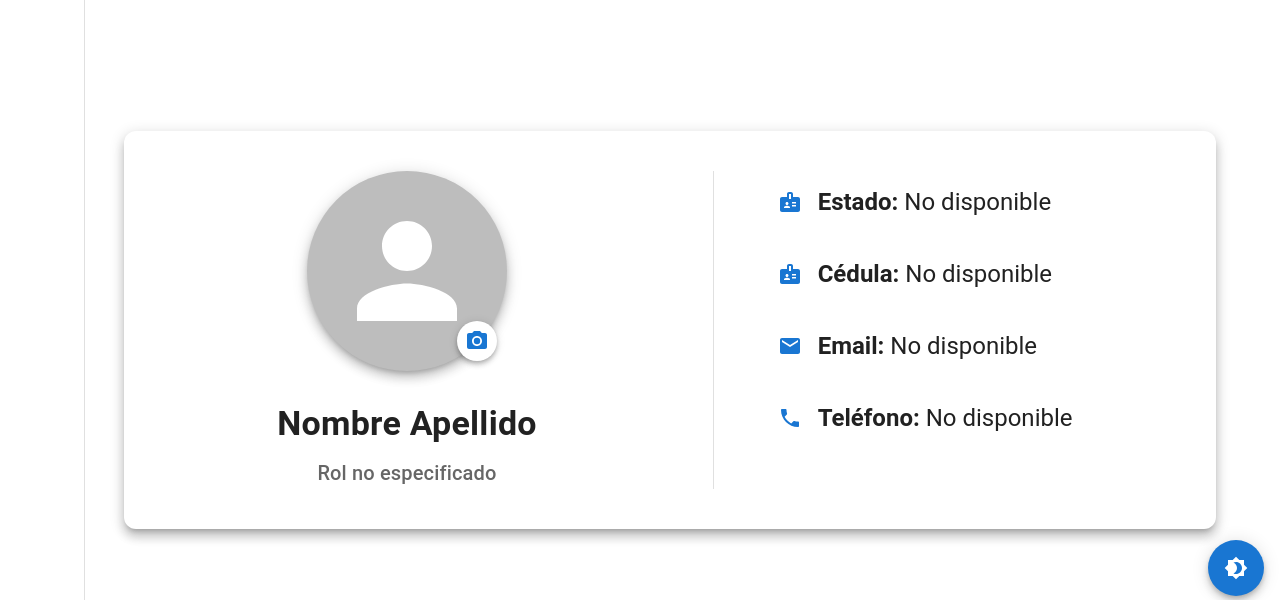
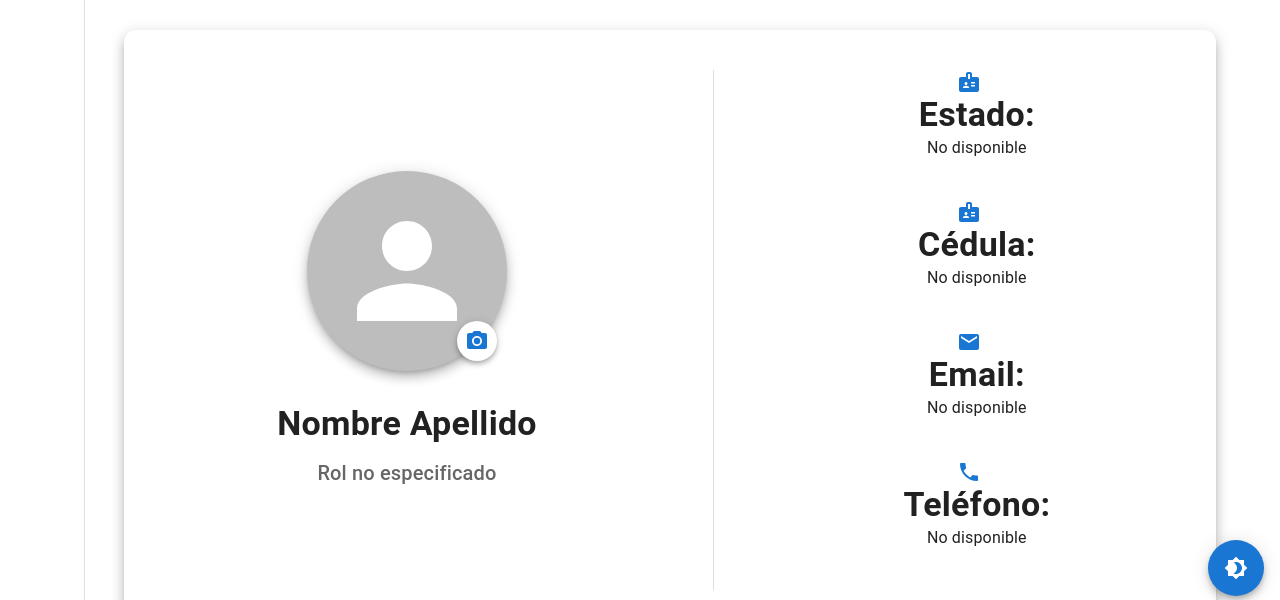
Before and after one commit to CourantLuna/gefardo-client, a React (Create React App) app: page /gefardo/ver-perfil in a window 1280 px wide. Shown: the part 188-788 px from the top of the page. Built offline with nearby package versions, Linux system fonts and the light colour scheme; no server answers; sample sign-in values are in the browser's storage.

Commit message:
Arreglos a la vista del perfil del usuario

```diff
--- a/src/pages/VerPerfil.js
+++ b/src/pages/VerPerfil.js
@@ -69,7 +69,7 @@ const VerPerfil = () => {
         }}
       >
         <Grid container spacing={5}>
-          <Grid item xs={12} md={6} display="flex" flexDirection="column" alignItems="center">
+          <Grid item xs={12} md={6} display="flex" flexDirection="column" alignItems="center" justifyContent={"center"}>
             <Box sx={{ position: "relative", display: "inline-block", mb: 4 }}>
               <Avatar
                 alt={userInfo.Nombre}
@@ -107,32 +107,44 @@ const VerPerfil = () => {
             <Divider orientation="vertical" flexItem sx={{ height: '100%' }} />
           </Grid>
 
-          <Grid item xs={12} md={5} display="flex" flexDirection="column" alignItems="flex-start" justifyContent="center">
-            <Box display="flex" alignItems="center" mb={5}>
+          <Grid item xs={12} md={5} display="flex" flexDirection="column" alignItems="center" justifyContent="center">
+            <Box display="flex" flexDirection="column" alignItems="center" mb={5}>
               <BadgeIcon color="primary" sx={{ mr: 2 }} />
-              <Typography variant="h5">
-                <strong>Estado:</strong> {userInfo.Estado || "No disponible"}
+              <Typography variant="h4" align="center">
+                <strong>Estado:</strong>
+              </Typography>
+              <Typography variant="body1" align="center">
+                {userInfo.Estado || "No disponible"}
               </Typography>
             </Box>
 
-            <Box display="flex" alignItems="center" mb={5}>
+            <Box display="flex" flexDirection="column" alignItems="center" mb={5}>
               <BadgeIcon color="primary" sx={{ mr: 2 }} />
-              <Typography variant="h5">
-                <strong>Cédula:</strong> {userInfo.Cedula || "No disponible"}
+              <Typography variant="h4" align="center">
+                <strong>Cédula:</strong>
+              </Typography>
+              <Typography variant="body1" align="center">
+                {userInfo.Cedula || "No disponible"}
               </Typography>
             </Box>
 
-            <Box display="flex" alignItems="center" mb={5}>
+            <Box display="flex" flexDirection="column" alignItems="center" mb={5}>
               <EmailIcon color="primary" sx={{ mr: 2 }} />
-              <Typography variant="h5">
-                <strong>Email:</strong> {userInfo.Correo_Electronico || "No disponible"}
+              <Typography variant="h4" align="center">
+                <strong>Email:</strong>
+              </Typography>
+              <Typography variant="body1" align="center">
+                {userInfo.Correo_Electronico || "No disponible"}
               </Typography>
             </Box>
 
-            <Box display="flex" alignItems="center" mb={5}>
+            <Box display="flex" flexDirection="column" alignItems="center" mb={5}>
               <PhoneIcon color="primary" sx={{ mr: 2 }} />
-              <Typography variant="h5">
-                <strong>Teléfono:</strong> {userInfo.Telefono || "No disponible"}
+              <Typography variant="h4" align="center">
+                <strong>Teléfono:</strong>
+              </Typography>
+              <Typography variant="body1" align="center">
+                {userInfo.Telefono || "No disponible"}
               </Typography>
             </Box>
           </Grid>
```
